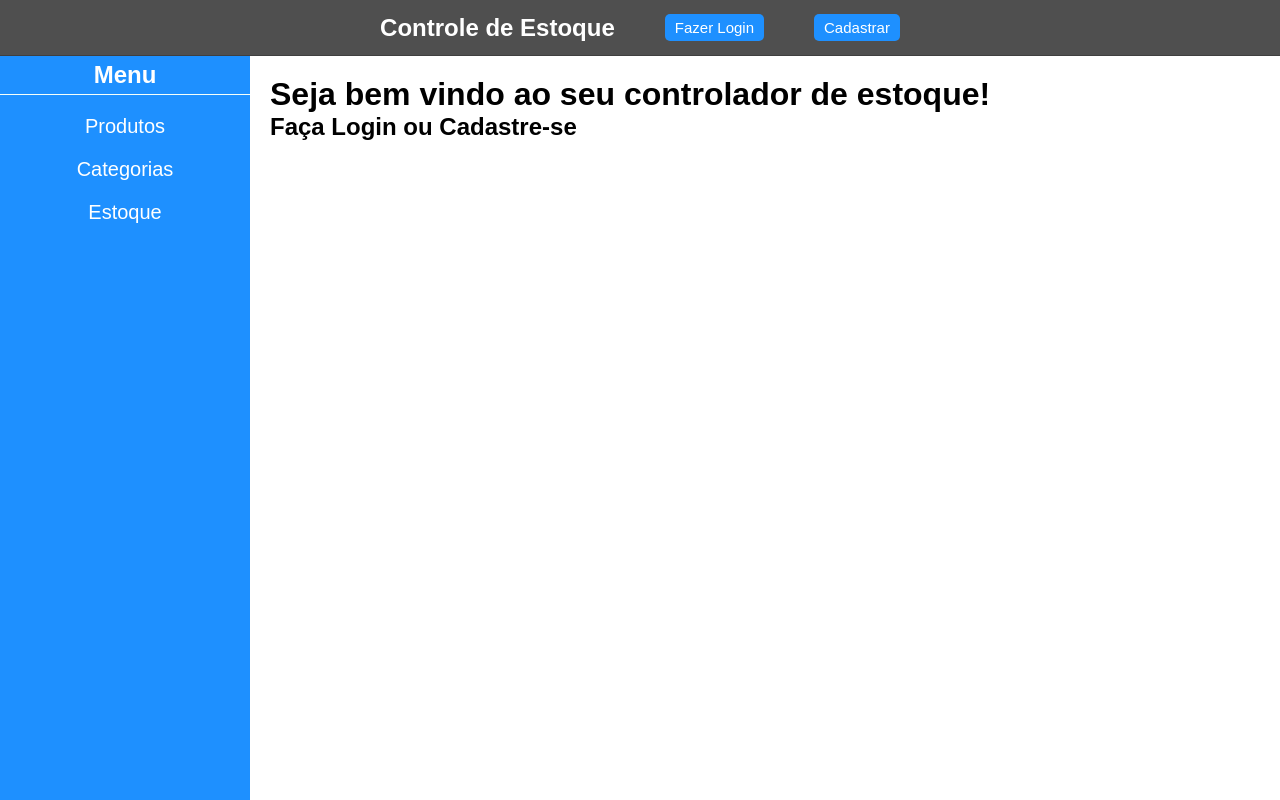
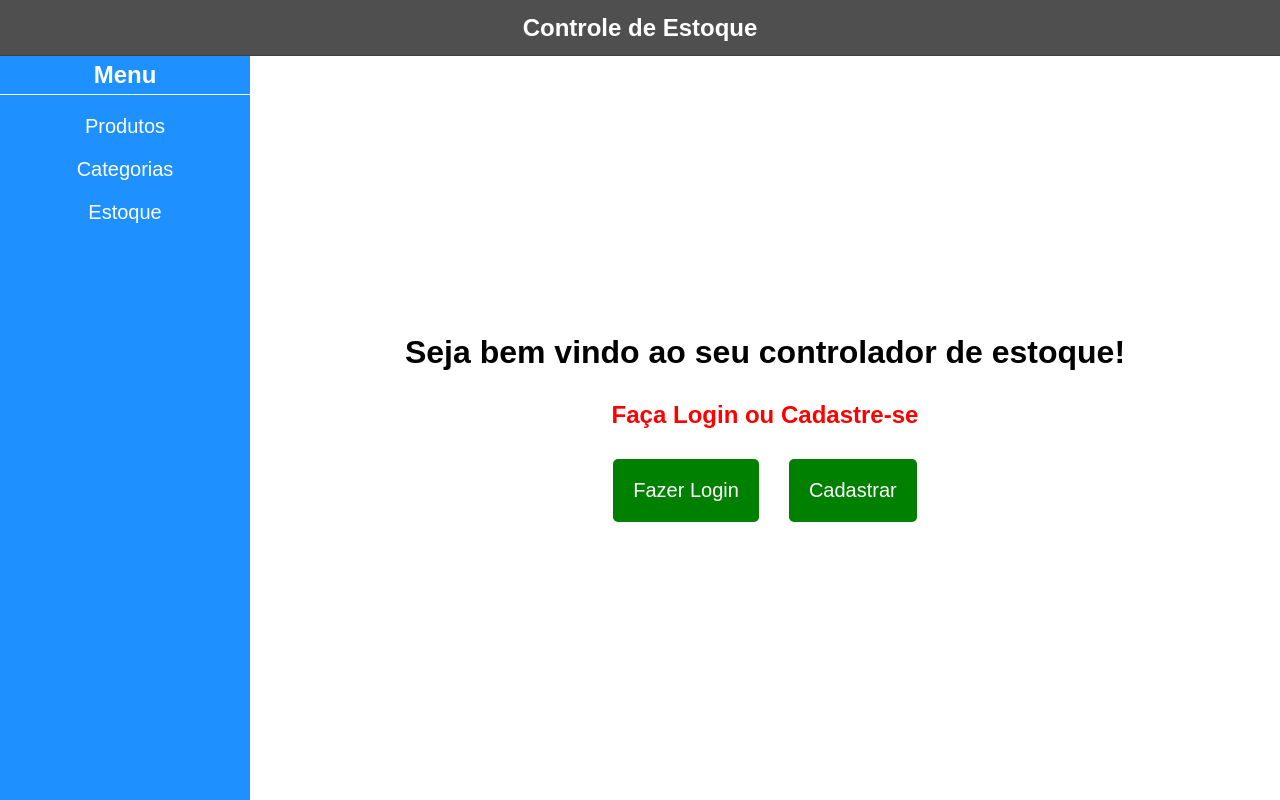
Before and after one commit to Gabriel-Sales-Mendonca/controlaestoque, a React (Create React App) app: page /home in a window 1280 px wide. Built offline with nearby package versions, Linux system fonts and the light colour scheme.

Commit message:
Estilizei a página de Home

```diff
--- a/src/components/Header/index.js
+++ b/src/components/Header/index.js
@@ -10,15 +10,6 @@ export default function Header() {
                 <h1>
                     <Link to={'/'}>Controle de Estoque</Link>
                 </h1>
-                <div>
-                    <Link to={'/login'}>
-                        <button>Fazer Login</button>
-                    </Link>
-                    <Link to={'/register'}>
-                        <button>Cadastrar</button>
-                    </Link>
-                </div>
-
             </div>
         </Nav>
     )
--- a/src/pages/Home/index.js
+++ b/src/pages/Home/index.js
@@ -1,8 +1,23 @@
+import { Link } from 'react-router-dom'
+
+import { Container } from './styled'
+
 export default function Home() {
     return (
-        <>
-            <h1>Seja bem vindo ao seu controlador de estoque!</h1>
-            <h2>Faça Login ou Cadastre-se</h2>
-        </>
+        <Container>
+            <div className='title'>
+                <h1>Seja bem vindo ao seu controlador de estoque!</h1>
+                <h2>Faça Login ou Cadastre-se</h2>
+            </div>
+
+            <div className='buttons'>
+                <Link to={'/login'}>
+                    <button>Fazer Login</button>
+                </Link>
+                <Link to={'/register'}>
+                    <button>Cadastrar</button>
+                </Link>
+            </div>
+        </Container>
     )
 }
--- a/src/pages/Home/styled.js
+++ b/src/pages/Home/styled.js
@@ -0,0 +1,32 @@
+import { styled } from 'styled-components'
+
+export const Container = styled.div`
+    height: 100%;
+    display: flex;
+    flex-direction: column;
+    align-items: center;
+    justify-content: center;
+
+    .title {
+        text-align: center;
+
+        h2 {
+            margin-top: 30px;
+            color: red;
+        }
+    }
+
+    .buttons {
+        margin-top: 30px;
+        display: flex;
+        align-items: center;
+        justify-content: center;
+        gap: 30px;
+    }
+
+    button {
+        background-color: green;
+        padding: 20px 20px;
+        font-size: 20px;
+    }
+`
--- a/src/pages/Login/index.js
+++ b/src/pages/Login/index.js
@@ -1,14 +1,11 @@
 import { useState } from 'react'
 import { isEmail } from 'validator'
 import { toast } from 'react-toastify'
-import { useNavigate } from 'react-router-dom'
 
 import { Form } from './styled'
 import axios from '../../services/axios'
 
 export default function Register() {
-    const navigate = useNavigate()
-
     const [email, setEmail] = useState('')
     const [password, setPassword] = useState('')
 
```
